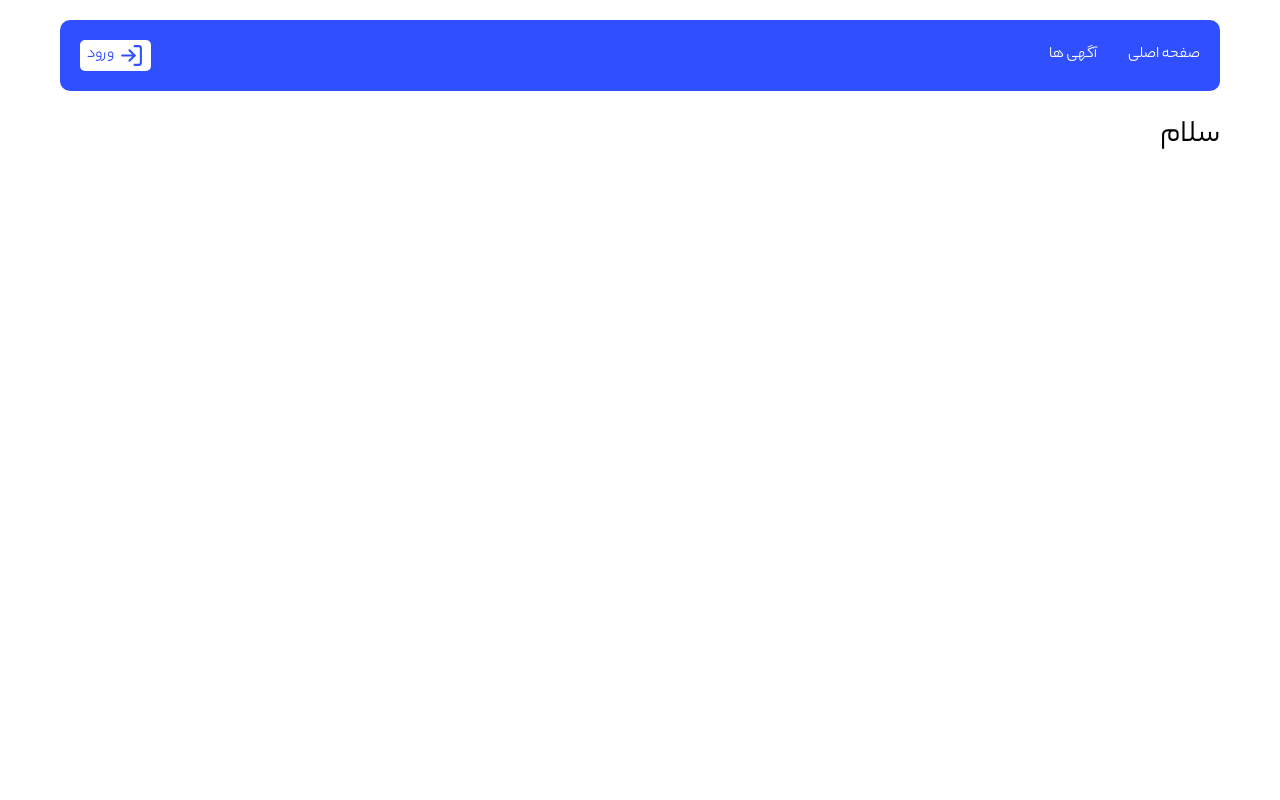
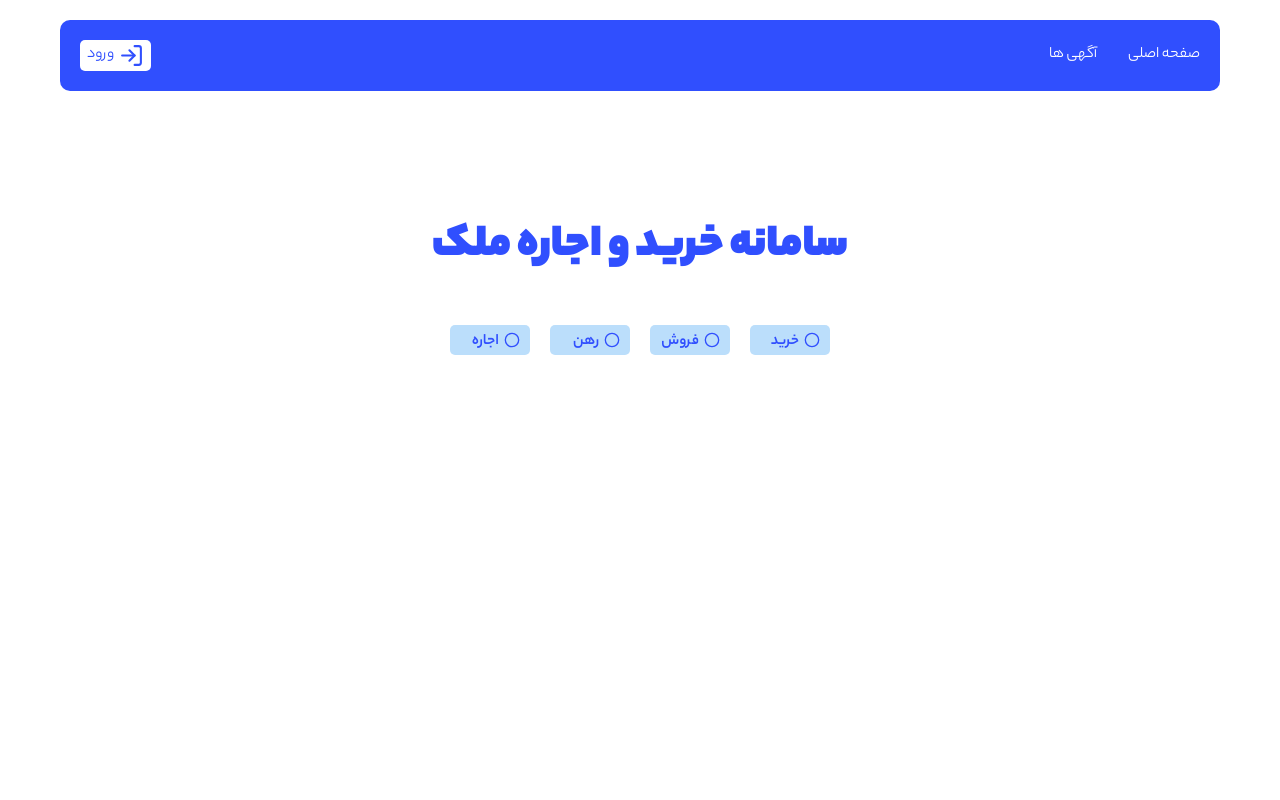
Before and after one commit to Arian-khamesi/real-state, a Next.js app: page / in a window 1280 px wide. Shown: the top 800 px of the page. Built offline with nearby package versions, Linux system fonts and the light colour scheme; no server answers.

Commit message:
start coding home page and its styles

```diff
--- a/src/app/page.js
+++ b/src/app/page.js
@@ -1,8 +1,7 @@
+import HomePage from "@/template//HomePage";
 
 export default function Home() {
   return (
-    <main>
-     <h1>سلام</h1>
-    </main>
+    <HomePage/>
   );
 }
--- /dev/null
+++ b/src/components/template/HomePage.js
@@ -0,0 +1,29 @@
+const { FiCircle } = require("react-icons/fi");
+import { categories, cities, services } from "../../constants/strings";
+import styles from "./HomePage.module.css"
+
+function HomePage() {
+
+
+
+    return (
+
+        <div>
+            <div className={styles.banner}>
+                <div className={styles.desc}>
+                    <h1>سامانه خرید و اجاره ملک</h1>
+                    <ul>
+                        {services.map((i) => (
+                            <li key={i}>
+                                <FiCircle />
+                                <span>{i}</span>
+                            </li>
+                        ))}
+                    </ul>
+                </div>
+            </div>
+        </div>
+    )
+}
+
+export default HomePage
--- /dev/null
+++ b/src/components/template/HomePage.module.css
@@ -0,0 +1,108 @@
+.banner {
+    display: flex;
+    justify-content: center;
+    align-items: center;
+    border-radius: 10px;
+    padding: 20px;
+    margin: 100px 0;
+  }
+
+  .desc {
+    width: 100%;
+    text-align: center;
+    color: #304ffe;
+  }
+
+  .desc h1 {
+    font-weight: 700;
+    font-size: 3rem;
+    margin-bottom: 30px;
+  }
+
+  .desc ul {
+    list-style: none;
+    display: flex;
+    justify-content: center;
+    flex-wrap: wrap;
+  }
+
+  .desc li {
+    display: flex;
+    align-items: center;
+    width: 80px;
+    margin: 10px;
+    background-color: #bbdefb;
+    padding: 5px 10px;
+    border-radius: 5px;
+  }
+
+  .desc span {
+    font-weight: 400;
+    margin-right: 5px;
+    height: 20px;
+  }
+
+  .categories {
+    display: flex;
+    justify-content: space-between;
+    flex-wrap: wrap;
+    margin: 50px 0;
+  }
+
+  .city {
+    margin: 100px 0;
+  }
+
+  .city h3 {
+    font-weight: 600;
+    font-size: 2rem;
+    text-align: center;
+    color: #304ffe;
+  }
+
+  .city ul {
+    display: flex;
+    justify-content: space-between;
+    flex-wrap: wrap;
+    margin-top: 50px;
+    list-style: none;
+  }
+
+  .city li {
+    background-color: #bbdefb;
+    color: #304ffe;
+    font-size: 1.2rem;
+    width: 250px;
+    margin: 10px 0;
+    display: flex;
+    justify-content: center;
+    align-items: center;
+    padding: 10px;
+    border-radius: 10px;
+  }
+
+  .city span {
+    height: 30px;
+    margin-right: 15px;
+    font-weight: 400;
+  }
+
+  @media (max-width: 1000px) {
+    .banner {
+      flex-direction: column-reverse;
+    }
+  }
+
+  @media (max-width: 600px) {
+    .desc h1 {
+      font-size: 2.5rem;
+    }
+
+    .categories {
+      justify-content: center;
+    }
+
+    .city ul {
+      justify-content: center;
+    }
+  }
--- /dev/null
+++ b/src/constants/strings.js
@@ -0,0 +1,19 @@
+const services = ["خرید", "فروش", "رهن", "اجاره"];
+const cities = [
+  "تهران",
+  "سنندج",
+  "کرمانشاه",
+  "اهواز",
+  "مشهد",
+  "اصفهان",
+  "شیراز",
+  "خرم آباد",
+];
+const categories = {
+  apartment: "آپارتمان",
+  villa: "ویلا",
+  store: "مغازه",
+  office: "دفتر",
+};
+
+export { services, cities, categories };
```
